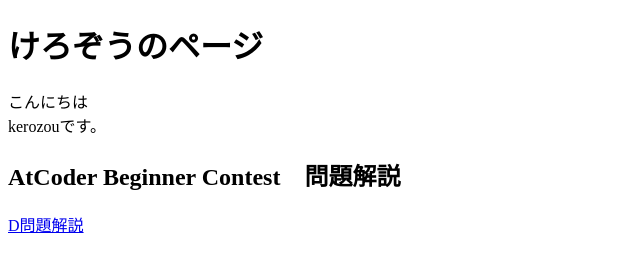
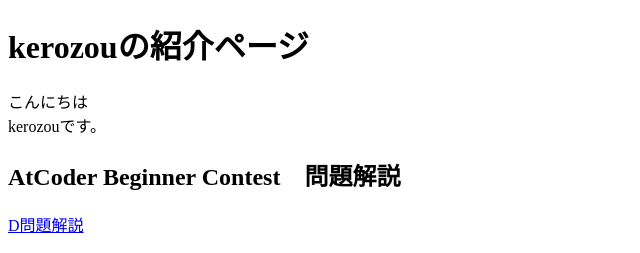
Before and after one commit to kerozou/por, a plain HTML site: page index.html in a window 1280 px wide. Shown: the top 253 px of the page, without its empty margins (0-640 px from the left). Drawn offline with Linux system fonts and the light colour scheme.

Commit message:
Update index.html

```diff
--- a/index.html
+++ b/index.html
@@ -3,10 +3,10 @@
 <head>
     <meta charset="UTF-8">
     <meta name="viewport" content="width=device-width, initial-scale=1.0">
-    <title>けろぞうのページ</title>
+    <title>kerozouの紹介ページ</title>
 </head>
 <body>
-    <h1>けろぞうのページ</h1>
+    <h1>kerozouの紹介ページ</h1>
     こんにちは<br>
     kerozouです。<br>
     <h2>AtCoder Beginner Contest　問題解説</h2>
```
